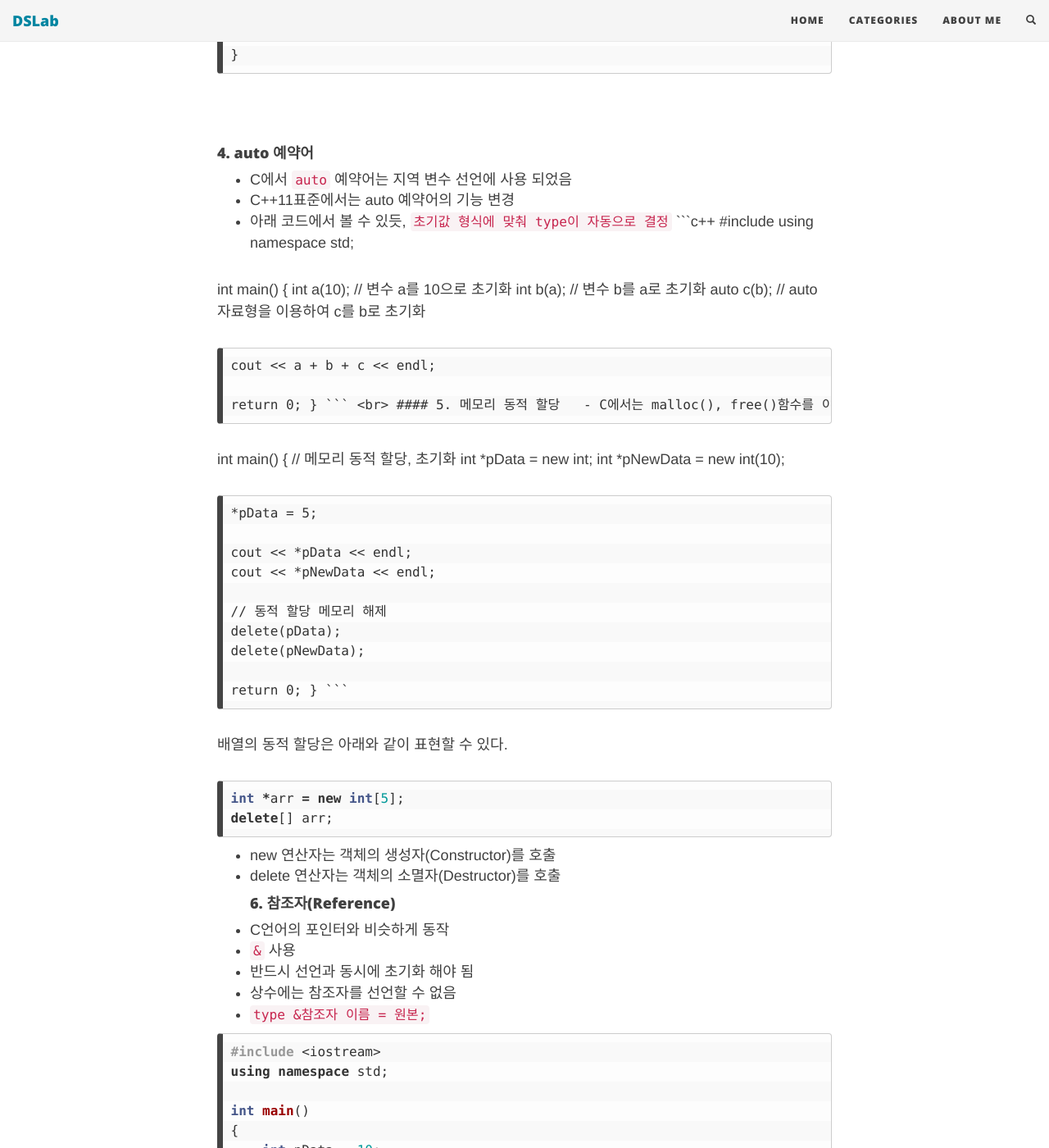
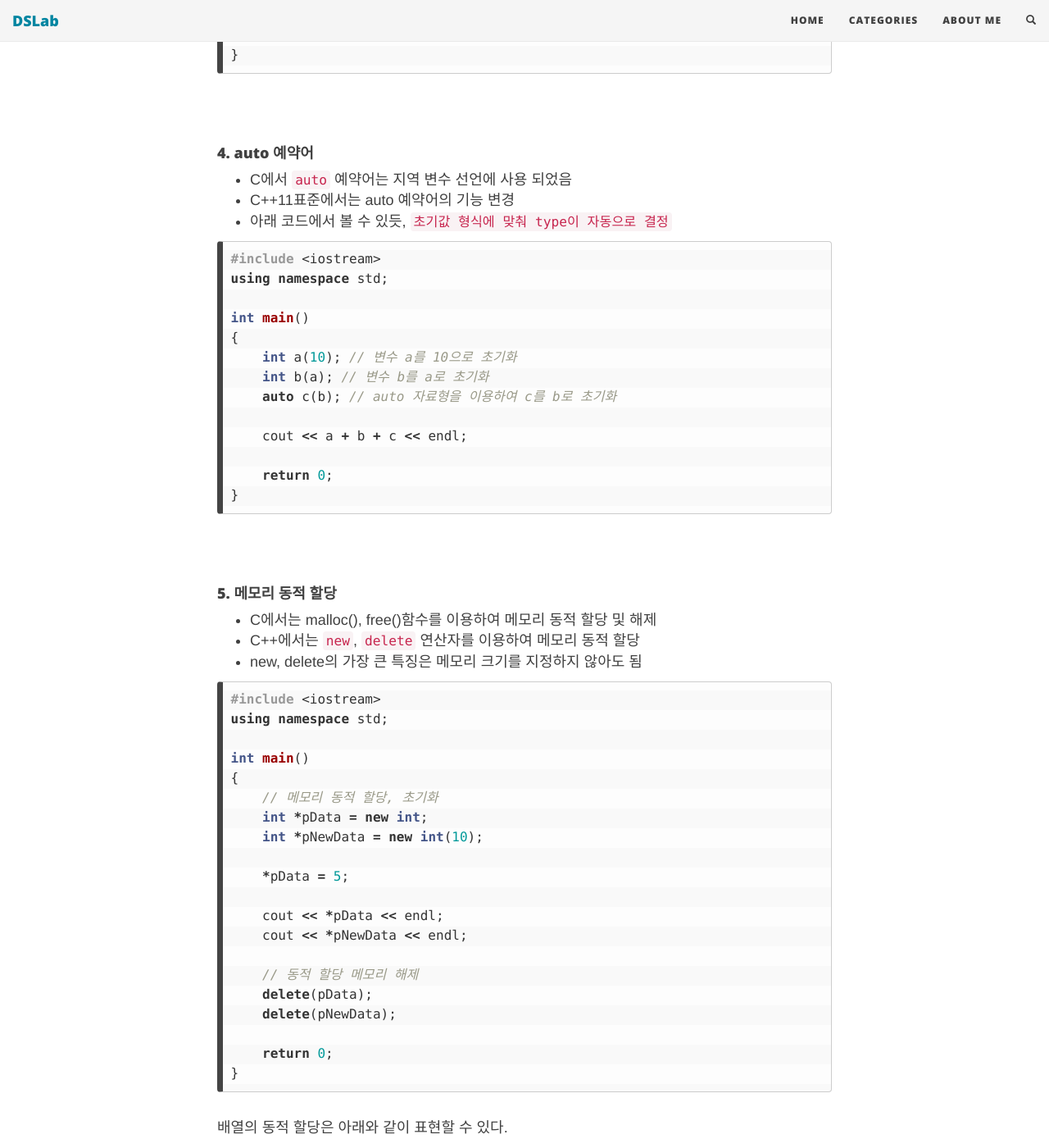
Before and after one commit to choidslab/choidslab.github.io, a Jekyll site: the page built from _posts/CC++/2018-09-17-Cplus-ch1.md, in a window 1280 px wide and 1400 px high, scrolled down 2035 px. Shown: the whole window at 82% size. Built offline with Jekyll 4.4.1, drawn with Linux system fonts in a browser that asks for light colours; nearby versions of some CDN libraries; comment, search, counter and statistics services are not loaded.

Commit message:
Modified C++ ch1post

````diff
--- a/_posts/CC++/2018-09-17-Cplus-ch1.md
+++ b/_posts/CC++/2018-09-17-Cplus-ch1.md
@@ -85,6 +85,8 @@ int main()
   - C에서 `auto` 예약어는 지역 변수 선언에 사용 되었음
   - C++11표준에서는 auto 예약어의 기능 변경
   - 아래 코드에서 볼 수 있듯, `초기값 형식에 맞춰 type이 자동으로 결정`
+
+
 ```c++
 #include <iostream>
 using namespace std;
@@ -104,7 +106,8 @@ int main()
 #### 5. 메모리 동적 할당
   - C에서는 malloc(), free()함수를 이용하여 메모리 동적 할당 및 해제
   - C++에서는 `new`, `delete` 연산자를 이용하여 메모리 동적 할당
-  - new, delete의 가장 큰 특징은 메모리 크기를 지정하지 않아도 됨(C는 sizeof()활용)
+  - new, delete의 가장 큰 특징은 메모리 크기를 지정하지 않아도 됨
+
 ```c++
 #include <iostream>
 using namespace std;
@@ -167,7 +170,9 @@ int main()
 ```
   - 참조자로 선언된 ref를 통해 nData의 값을 변경할 수 있음
   - 겉으로는 포인터처럼 보이지 않지만 동작은 포인터처럼 동작
+
 <br>
+
 #### 7. r-value 참조
   - &가 두 번 연속(&&)으로 나오는 참조자
   - C++11 문법
````
